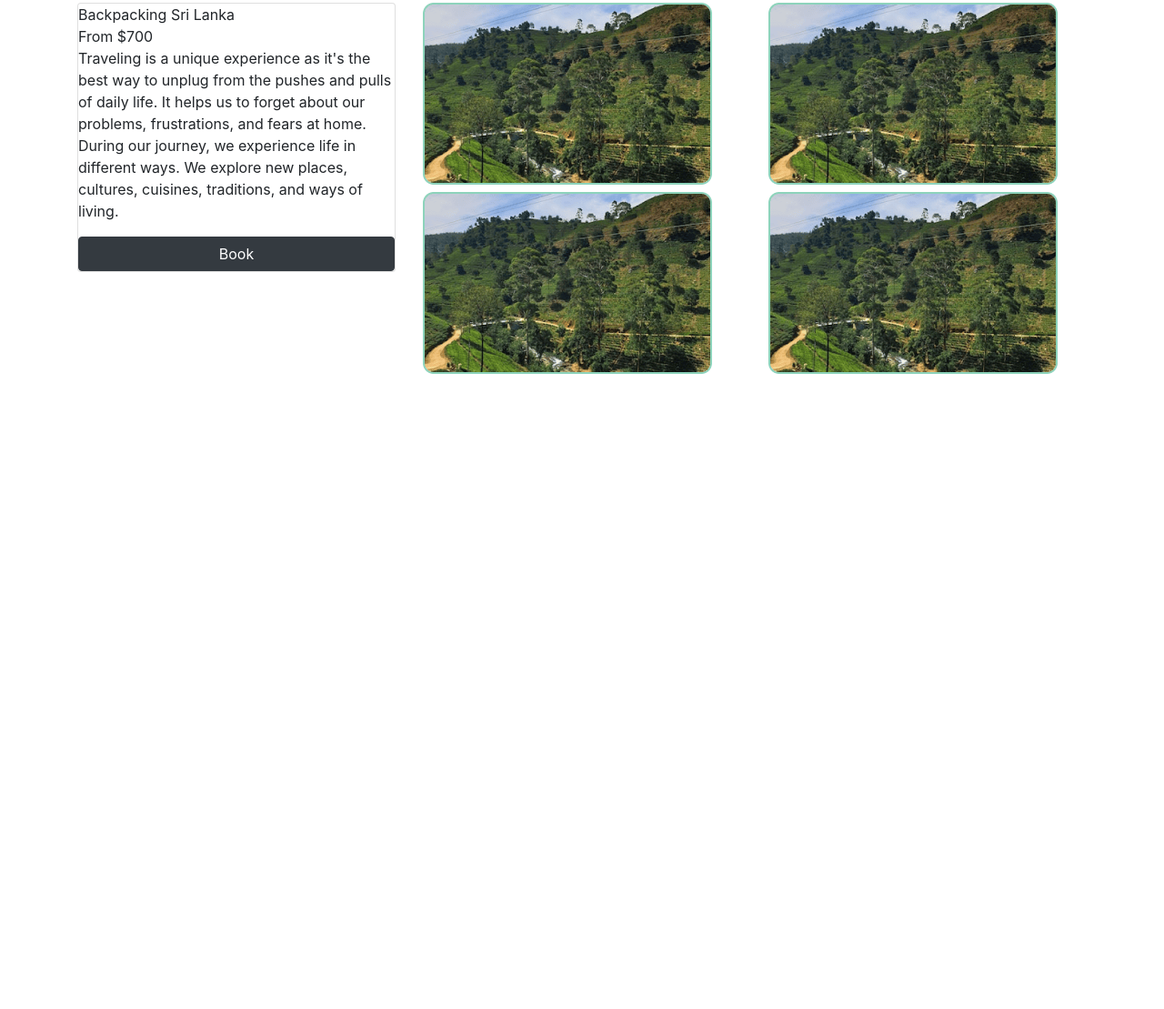
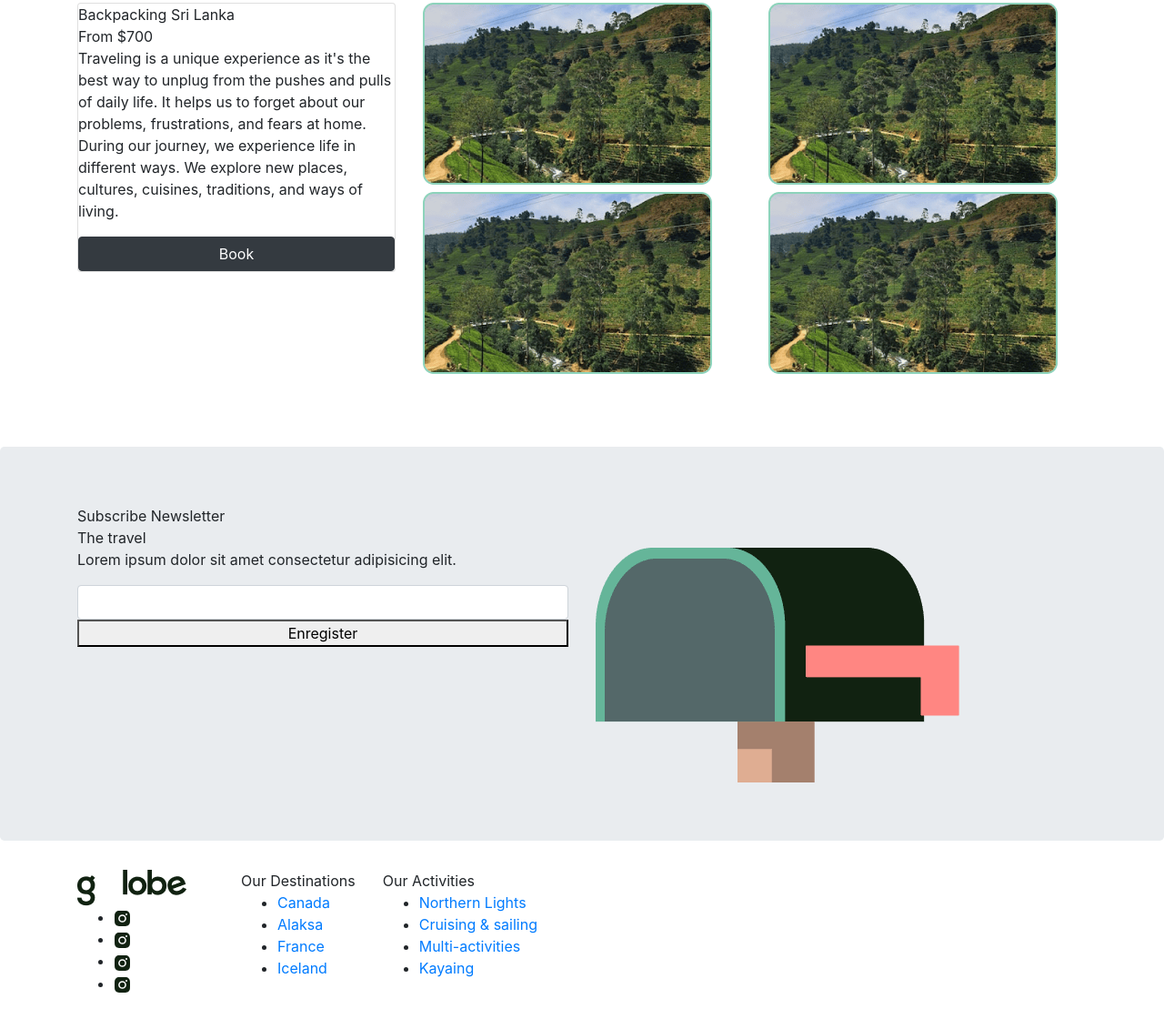
Before and after one commit to DridiAsma/travel-website, a plain HTML site: page index.html in a window 1280 px wide. Shown: the part 1541-2650 px from the top of the page at 91% size. Before the commit the page ends 1952 px from the top, so only its background shows below. Drawn offline with nearby package versions, Linux system fonts and the light colour scheme.

Commit message:
update commit

```diff
--- a/index.html
+++ b/index.html
@@ -336,9 +336,66 @@
         </div>
 
     </section>
+<section class="jumb">
 
+        <div class="jumbotron">
+            <div class="container">
+              <div class="row">
+                <div class="col-lg-6">
+                    <div class="titre-card">Subscribe Newsletter</div>
+                    <span>The travel</span>
+                    <p>Lorem ipsum dolor sit amet consectetur adipisicing elit.</p>
+                    <div class="form-group">
+                        <input type="text" class="form-control" name="text">
+                        <button type="submit">Enregister</button>
+                    </div>
+                </div>
 
+                <div class="col-lg-6">
+                    <img src="assets/image/mailbox.png" alt="mailbox">
+                </div>
+              </div>
+            </div>
+          </div>
 
+</section>
+
+<footer>
+    <div class="container">
+        <div class="row">
+            <div class="col-auto">
+                <img src="assets/image/logo-footer.png" alt="">
+                <ul class="">
+                    <li><a href="#"><img src="assets/image/icons/icon_instagram-filled.svg" alt=""></a></li>
+                    <li><a href="#"><img src="assets/image/icons/icon_instagram-filled.svg" alt=""></a></li>
+                    <li><a href="#"><img src="assets/image/icons/icon_instagram-filled.svg" alt=""></a></li>
+                    <li><a href="#"><img src="assets/image/icons/icon_instagram-filled.svg" alt=""></a></li>
+                </ul>
+            </div>
+            <div class="col-auto">
+
+            </div>
+            <div class="col-auto">
+                <div class="title-footer">Our Destinations</div>
+                <ul class="">
+                    <li><a href="">Canada</a></li>
+                    <li><a href="">Alaksa</a></li>
+                    <li><a href="">France</a></li>
+                    <li><a href="">Iceland</a></li>
+                </ul>
+            </div>
+            <div class="col-auto">
+                <div class="title-footer">Our Activities</div>
+                <ul class="">
+                    <li><a href="">Northern Lights</a></li>
+                    <li><a href="">Cruising & sailing</a></li>
+                    <li><a href="">Multi-activities</a></li>
+                    <li><a href="">Kayaing</a></li>
+                </ul>
+            </div>
+        </div>
+    </div>
+</footer>
     <!-- bootstrap file  -->
     <script src="https://cdn.jsdelivr.net/npm/jquery@3.5.1/dist/jquery.slim.min.js"></script>
     <script src="https://cdn.jsdelivr.net/npm/popper.js@1.16.1/dist/umd/popper.min.js"></script>
```
